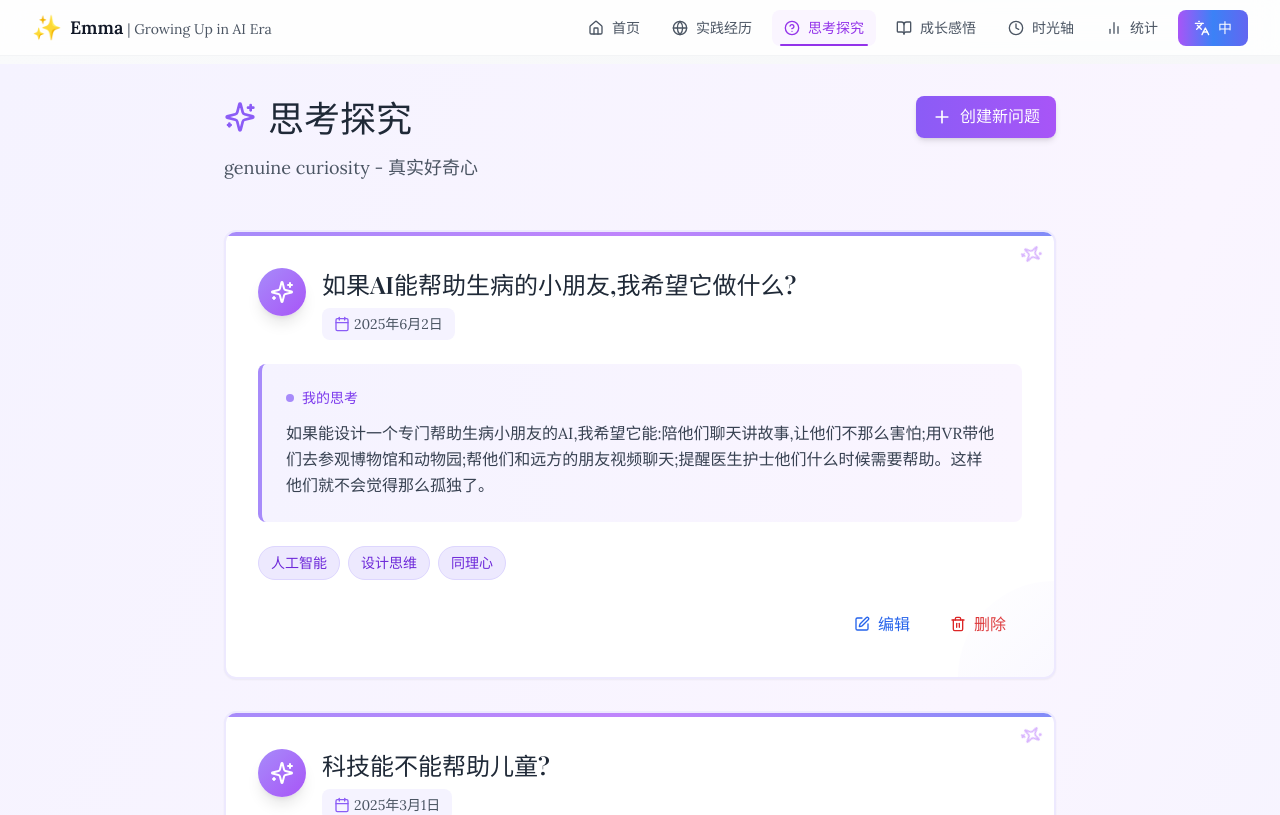
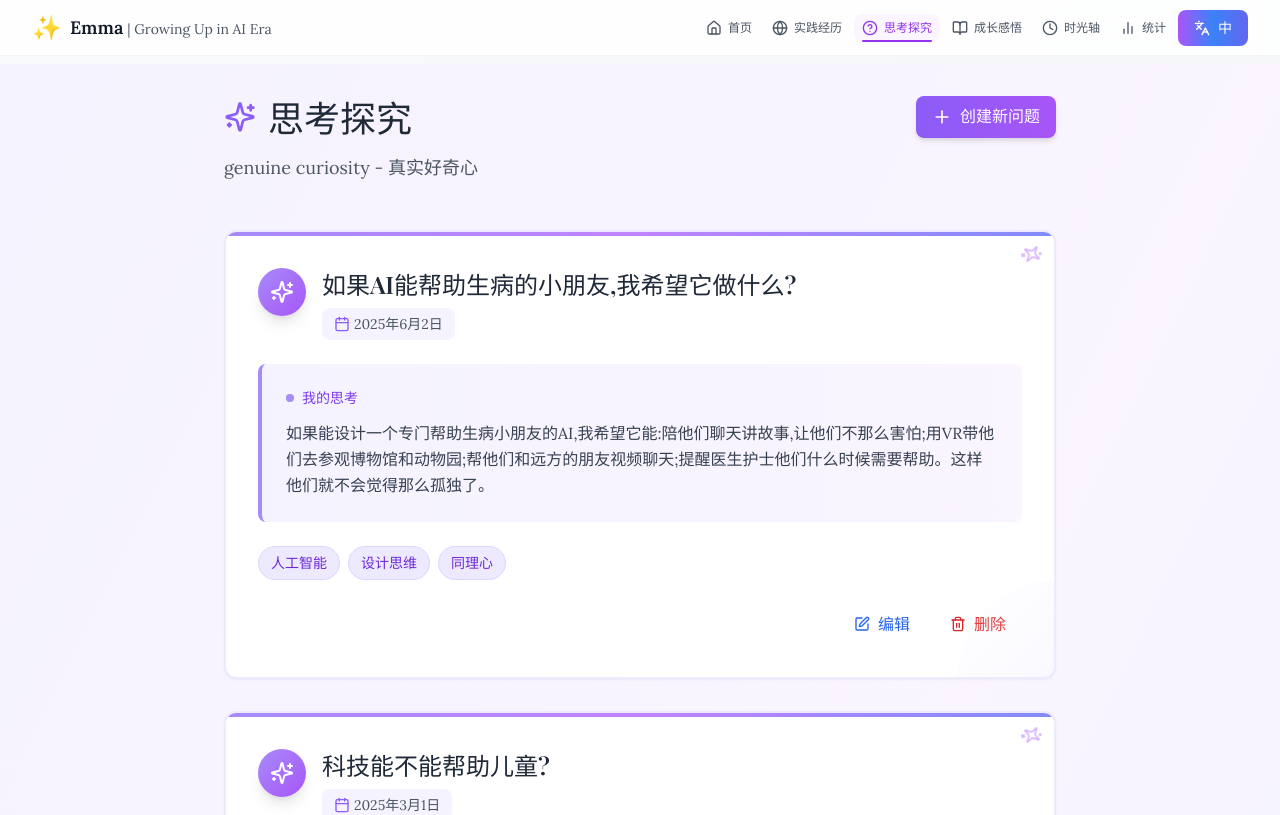
Before and after one commit to Russiamsun/personal-growth-timeline, a React (Vite) app: page /personal-growth-timeline/questions in a window 1280 px wide. Shown: the top 815 px of the page. Built offline with nearby package versions, Linux system fonts and the light colour scheme.

Commit message:
style: 优化顶部导航栏和首页卡片布局
主要优化：

- 简化英文导航项翻译，让导航栏更紧凑美观

- 优化导航栏间距和字体大小

- 统一首页三个卡片高度，确保内容完整显示

- 调整卡片内边距和文字大小，避免文字被遮挡

```diff
--- a/src/components/layout/Header.tsx
+++ b/src/components/layout/Header.tsx
@@ -46,15 +46,15 @@ export function Header() {
           </motion.div>
 
           {/* 导航链接和语言切换 */}
-          <div className="flex items-center gap-2">
+          <div className="flex items-center gap-1">
             {navItems.map((item) => (
               <NavLink
                 key={item.path}
                 to={item.path}
                 className={({ isActive }) =>
                   cn(
-                    'relative px-3 py-2 rounded-lg transition-all duration-300',
-                    'flex items-center gap-2',
+                    'relative px-2 py-1.5 rounded-lg transition-all duration-300',
+                    'flex items-center gap-1.5',
                     isActive
                       ? 'text-purple-600 font-semibold bg-purple-50'
                       : 'text-gray-600 hover:text-gray-900 hover:bg-gray-50'
@@ -64,7 +64,7 @@ export function Header() {
                 {({ isActive }) => (
                   <>
                     <item.icon className="w-4 h-4" />
-                    <span className="text-sm">{item.label}</span>
+                    <span className="text-xs font-medium">{item.label}</span>
 
                     {/* 激活指示器 */}
                     {isActive && (
--- a/src/contexts/LanguageContext.tsx
+++ b/src/contexts/LanguageContext.tsx
@@ -315,7 +315,7 @@ const translations: Record<Language, TranslationStrings> = {
       viewMore: 'View More',
     },
     experiences: {
-      title: 'Real World Experiences',
+      title: 'Experiences',
       subtitle: 'Charity, Science Museums, City Exploration, AI Experience, Social Observation',
       createNew: 'Create New Activity',
       edit: 'Edit',
@@ -324,14 +324,14 @@ const translations: Record<Language, TranslationStrings> = {
       morePhotos: 'photos',
     },
     questions: {
-      title: 'Questions I\'m Thinking About',
+      title: 'Questions',
       subtitle: 'genuine curiosity - authentic wondering',
       createNew: 'Create New Question',
       edit: 'Edit',
       delete: 'Delete',
     },
     reflection: {
-      title: 'Reflection Journal',
+      title: 'Reflection',
       subtitle: 'Short authentic growth reflections',
       createNew: 'Create New Reflection',
       edit: 'Edit',
--- a/src/pages/Home.tsx
+++ b/src/pages/Home.tsx
@@ -185,7 +185,7 @@ export default function Home() {
               className="group cursor-pointer"
               onClick={() => navigate(section.path)}
             >
-              <div className={`relative overflow-hidden rounded-2xl bg-gradient-to-br ${section.gradient} p-8 md:p-10 ${section.shadowColor} hover:${section.hoverShadow} transition-shadow duration-500`}>
+              <div className={`relative overflow-hidden rounded-2xl bg-gradient-to-br ${section.gradient} p-6 md:p-8 min-h-80 md:min-h-96 flex flex-col ${section.shadowColor} hover:${section.hoverShadow} transition-shadow duration-500`}>
                 {/* 粒子装饰 */}
                 {Array.from({ length: 6 }).map((_, i) => (
                   <motion.div
@@ -208,7 +208,7 @@ export default function Home() {
                 ))}
 
                 {/* 内容 */}
-                <div className="relative z-10">
+                <div className="relative z-10 flex flex-col h-full">
                   <motion.div
                     className="mb-4 inline-block"
                     animate={{ rotate: [0, 10, -10, 0] }}
@@ -217,21 +217,21 @@ export default function Home() {
                     <section.icon className="w-12 h-12 md:w-14 md:h-14 text-white drop-shadow-lg" />
                   </motion.div>
 
-                  <h4 className="text-xl md:text-2xl font-bold text-white mb-2 drop-shadow-md">
+                  <h4 className="text-xl md:text-2xl font-bold text-white mb-3 drop-shadow-md">
                     {section.title}
                   </h4>
 
-                  <p className="text-white/90 text-base mb-1">
+                  <p className="text-white/90 text-sm mb-2 leading-relaxed">
                     {section.subtitle}
                   </p>
 
-                  <p className="text-white/80 text-sm">
+                  <p className="text-white/80 text-xs leading-relaxed">
                     {section.description}
                   </p>
 
                   {/* Hover提示 */}
                   <motion.div
-                    className="mt-6 opacity-0 group-hover:opacity-100 transition-opacity duration-300"
+                    className="mt-auto opacity-0 group-hover:opacity-100 transition-opacity duration-300"
                     initial={{ y: 10 }}
                     whileHover={{ y: 0 }}
                   >
```
